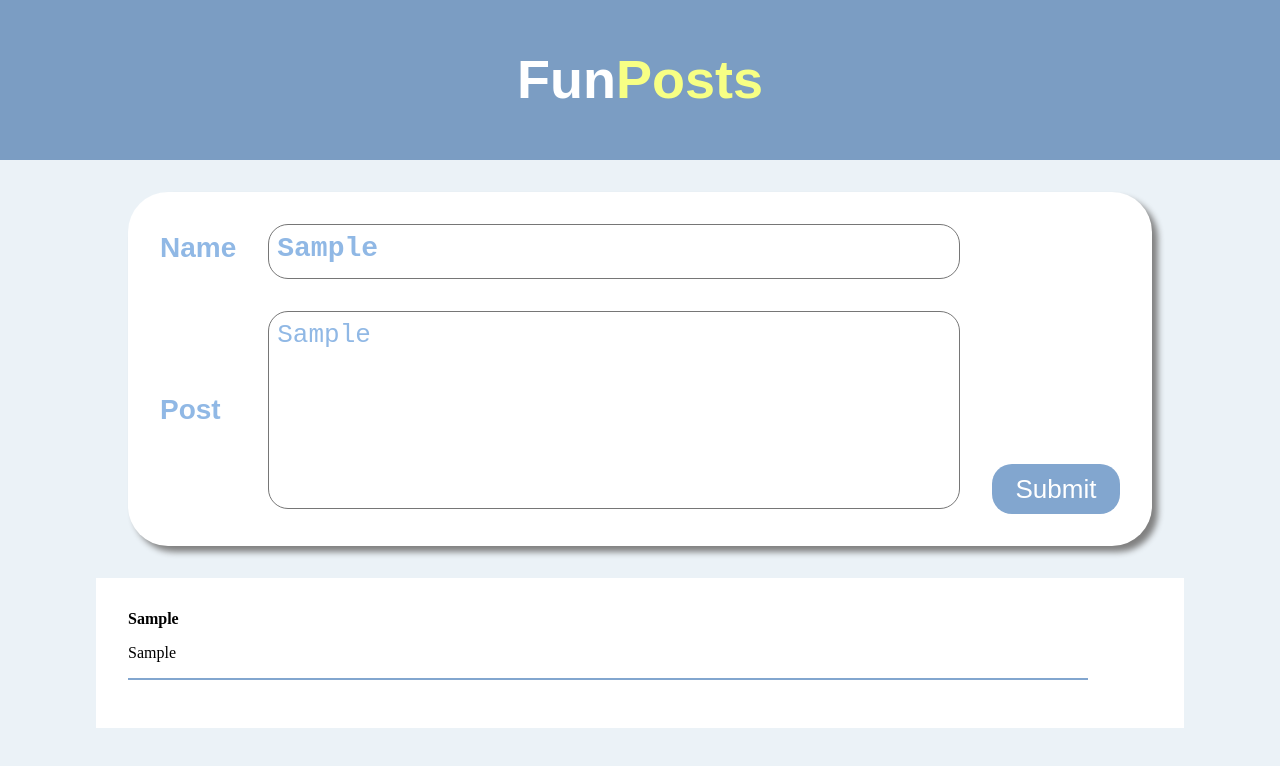
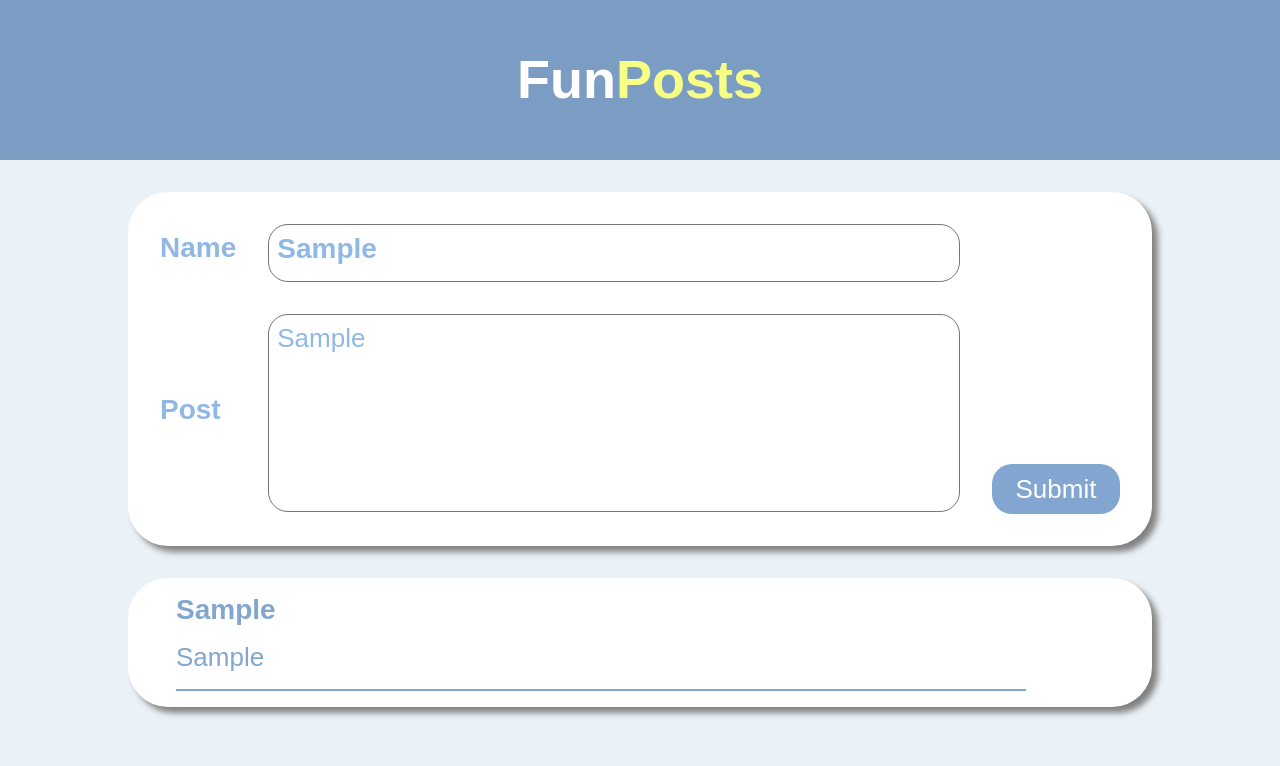
Before and after one commit to MBisovskyi/SocialFeed-project, a React (Create React App) app: page / in a window 1280 px wide. Both pictures are taken after typing "Sample", "Sample" into the empty fields and a click on the button "Submit". Shown: the top 766 px of the page. Built offline with nearby package versions, Linux system fonts and the light colour scheme.

Commit message:
DisplayPosts styles are finished

```diff
--- a/public/index.html
+++ b/public/index.html
@@ -26,7 +26,7 @@
     -->
     <title>React App</title>
   </head>
-  <body>
+  <body style="background-color: #ebf2f7">
     <noscript>You need to enable JavaScript to run this app.</noscript>
     <div id="root"></div>
     <!--
--- a/src/App.css
+++ b/src/App.css
@@ -1,15 +1,3 @@
 * {
   margin: 0;
 }
-
-.container {
-  background-color: #ebf2f7;
-  height: 100vh;
-}
-
-.all-posts-container {
-  width: 80%;
-  margin: auto;
-  padding: 2em;
-  background-color: white;
-}
--- a/src/App.js
+++ b/src/App.js
@@ -14,19 +14,9 @@ function App() {
 
   return (
     <div>
-      <div className="container">
-        <NavBar />
-        <div>
-          <div>
-            <CreatePost createNewPostProperty={addNewPost} />
-          </div>
-          <div className="all-posts-container">
-            <div className="single-post-container">
-              <DisplayPosts parentPost={postEntries} />
-            </div>
-          </div>
-        </div>
-      </div>
+      <NavBar />
+      <CreatePost createNewPostProperty={addNewPost} />
+      <DisplayPosts parentPost={postEntries} />
     </div>
   );
 }
--- a/src/Components/CreatePost/CreatePost.css
+++ b/src/Components/CreatePost/CreatePost.css
@@ -51,13 +51,15 @@
 }
 
 .name-input-field {
-  height: 2.3rem;
+  font-family: "Varela Round", sans-serif;
+  height: 2.5rem;
   font-size: 28px;
   font-weight: 800;
   color: #90b8e5;
 }
 
 .post-input-field {
+  font-family: "Varela Round", sans-serif;
   margin-top: 2rem;
   font-size: 26px;
   font-weight: 400;
--- a/src/Components/DisplayPosts/DisplayPosts.css
+++ b/src/Components/DisplayPosts/DisplayPosts.css
@@ -1,12 +1,30 @@
+.display-posts-wrap {
+  width: 80%;
+  background-color: white;
+  margin: auto;
+  border-radius: 40px;
+  box-shadow: 6px 6px 6px gray;
+  font-family: "Varela Round", sans-serif;
+  color: #82a6cf;
+}
+
+.post-entries {
+  width: 83%;
+  margin: 2rem;
+  padding: 1rem;
+}
+
 .name-text {
+  font-family: "Varela Round", sans-serif;
+  font-size: 28px;
   font-weight: 800;
-  margin-bottom: 1em;
+  margin-bottom: 1rem;
 }
 
 .post-text {
+  font-family: "Varela Round", sans-serif;
+  font-size: 26px;
   font-weight: 400;
-  margin-bottom: 1em;
-  padding-bottom: 1em;
-  margin-right: 4em;
+  padding-bottom: 1rem;
   border-bottom: 2px solid #82a6cf;
 }
--- a/src/Components/DisplayPosts/DisplayPosts.jsx
+++ b/src/Components/DisplayPosts/DisplayPosts.jsx
@@ -2,10 +2,10 @@ import "./DisplayPosts.css";
 
 const DisplayPosts = (props) => {
   return (
-    <div>
+    <div className="display-posts-wrap">
       {props.parentPost.map((entry, index) => {
         return (
-          <div key={index}>
+          <div key={index} className="post-entries">
             <p className="name-text">{entry.name}</p>
             <p className="post-text">{entry.text}</p>
           </div>
```
